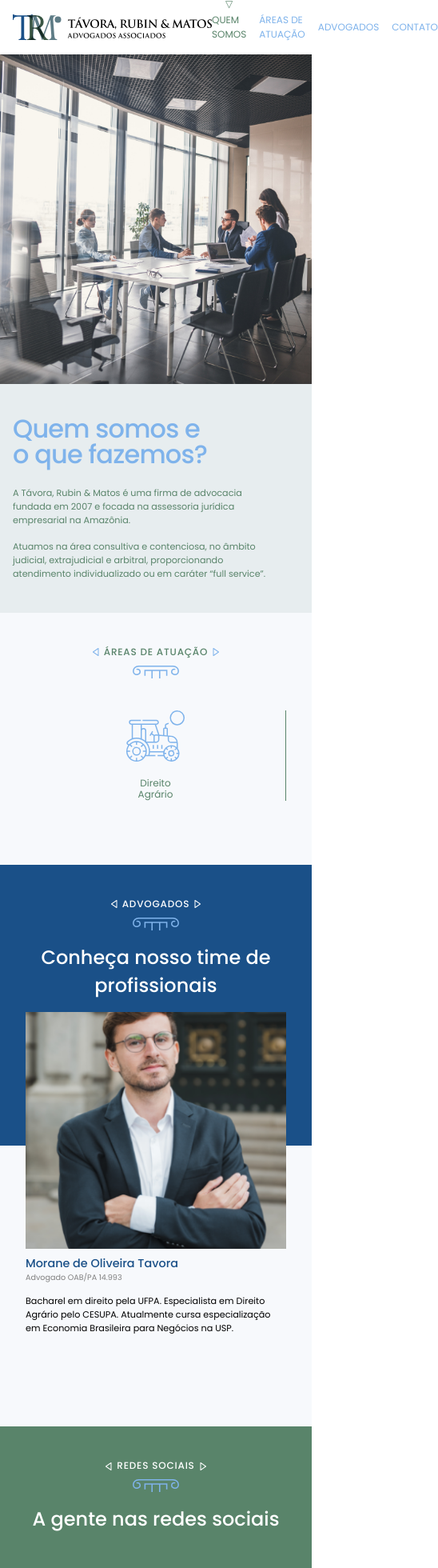
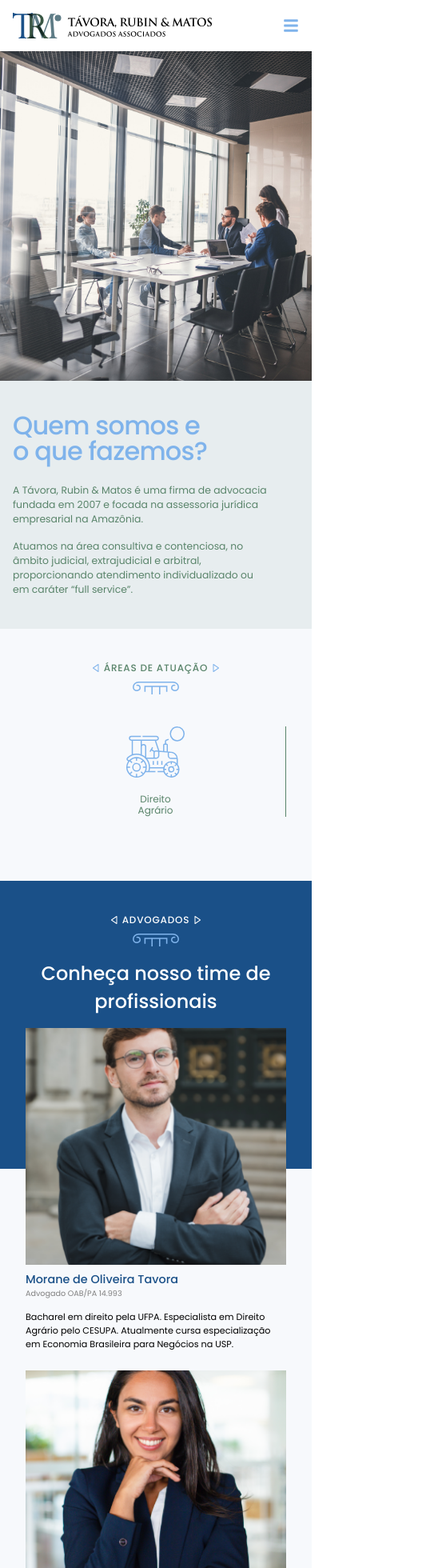
Before and after one commit to ReyHall/Advogados, a React (Vite) app: page / in a window 390 px wide. Shown: the top 1960 px of the page at 80% size, 548 px wide, since content can reach past the window. Built offline with nearby package versions, Linux system fonts and the light colour scheme.

Commit message:
RedesSociais Adicionado

```diff
--- a/src/App.jsx
+++ b/src/App.jsx
@@ -4,7 +4,7 @@ import Navbar from './components/navbar/Navbar';
 import QuemSomos from './components/quemsomos/QuemSomos';
 import AreasAtuacao from './components/areasatuacao/AreasAtuacao';
 import Advogados from './components/advogados/Advogados';
-import NossasRedes from './components/nossasredes/NossasRedes';
+import RedesSociais from './components/redessociais/RedesSociais';
 import Contato from './components/contato/Contato';
 import Footer from './components/footer/Footer';
 
@@ -16,7 +16,7 @@ function App() {
       <QuemSomos />
       <AreasAtuacao />
       <Advogados />
-      <NossasRedes />
+      <RedesSociais />
       <Contato />
       <Footer />
     </>
--- a/src/components/advogados/Advogados.css
+++ b/src/components/advogados/Advogados.css
@@ -1,21 +1,23 @@
-.advogados{
-  background: linear-gradient(var(--blue) 50%, var(--light-blue) 50%);
+.advogados {
+  background: linear-gradient(var(--blue) 45rem, var(--light-blue) 20rem);
 }
 
 .advogados .group-title .sub-title{
   color: var(--white);
 }
 
-.advogados .slide{
-  margin-bottom: 5rem;
+.advogados .box-container{
+  display: grid;
+  grid-template-columns: repeat(auto-fit, minmax(25rem, 1fr));
+  gap: 3rem;
 }
 
-.advogados .slide .imagem:hover .icons{
+.advogados .box-container .box .imagem:hover .icons{
   transform: translateY(0);
   opacity: 1;
 }
 
-.advogados .slide .icons{
+.advogados .box-container .box .icons{
   position: absolute;
   top: 0; left: 0; right: 0;
   background: rgba(26,80,136, 0.6);
@@ -29,41 +31,41 @@
   opacity: 0;
 }
 
-.advogados .slide .icons a{
+.advogados .box-container .box .icons a{
   color: var(--white);
   font-size: 3rem;
 }
 
-.advogados .slide .icons a:hover{
+.advogados .box-container .box .icons a:hover{
   color: var(--ciano);
 }
 
-.advogados .slide .imagem{
+.advogados .box-container .box .imagem{
   position: relative;
   height: 37rem;
   overflow: hidden;
 }
 
-.advogados .slide .imagem img{
+.advogados .box-container .box .imagem img{
   width: 100%;
   height: 100%;
   object-fit: cover;
 }
 
-.advogados .slide .name{
+.advogados .box-container .box .name{
   font-size: 1.8rem;
   font-weight: 500;
   color: var(--blue);
   margin-top: 1rem;
 }
 
-.advogados .slide .oab{
+.advogados .box-container .box .oab{
   color: gray;
   font-size: 1.2rem;
   margin-top: 1rem;
 }
 
-.advogados .slide .text{
+.advogados .box-container .box .text{
   font-size: 1.4rem;
   margin-top: 1.8rem;
 }
--- a/src/components/advogados/Advogados.jsx
+++ b/src/components/advogados/Advogados.jsx
@@ -1,8 +1,6 @@
 import React from "react";
 import { BiLeftArrow } from "react-icons/bi";
 import { BiRightArrow } from "react-icons/bi";
-import { Swiper, SwiperSlide } from 'swiper/react';
-import { Pagination } from 'swiper/modules';
 import { BsFacebook } from "react-icons/bs";
 import { FaTwitter, FaLinkedin } from "react-icons/fa";
 import UnderlineSimbol from '../../assets/underline-simbol.svg'
@@ -14,7 +12,7 @@ import 'swiper/css';
 import 'swiper/css/pagination';
 import './Advogados.css';
 
-const slideItem = [
+const advogadoItem = [
   {
     img: Advogado1,
     alt: 'advogado-1',
@@ -123,36 +121,9 @@ function Advogados() {
           <h3>Conheça nosso time de profissionais</h3>
         </hgroup>
 
-        <Swiper
-          loop={true}
-          pagination={{ clickable: true }}
-          breakpoints={{
-            0: {
-              slidesPerView: 1,
-              slidesPerGroup: 1,
-              spaceBetween: 30,
-              pagination: false
-            },
-            640: {
-              slidesPerView: 2,
-              slidesPerGroup: 2,
-              spaceBetween: 30,
-            },
-            768: {
-              slidesPerView: 3,
-              slidesPerGroup: 3,
-              spaceBetween: 30,
-            },
-            1024: {
-              slidesPerView: 4,
-              slidesPerGroup: 4,
-              spaceBetween: 30,
-            },
-          }}
-          modules={[Pagination]}
-        >
-          {slideItem.map(({ img, alt, redes, name, span, text }, index) => (
-            <SwiperSlide className="slide" key={index}>
+        <div className="box-container">
+          {advogadoItem.map(({ img, alt, redes, name, span, text }, index) => (
+            <div className="box" key={index}>
               <div className="imagem">
                 <img src={img} alt={alt} />
                 <div className="icons">
@@ -167,9 +138,9 @@ function Advogados() {
                 <span className="oab">{span}</span>
                 <p className="text">{text}</p>
               </div>
-            </SwiperSlide>
+            </div>
           ))}
-        </Swiper>
+        </div>
       </div>
     </section>
   )
--- a/src/components/contato/Contato.css
+++ b/src/components/contato/Contato.css
@@ -35,10 +35,19 @@
 .contato .row form textarea{
   width: 100%;
   padding: 0.8rem 1.3rem;
-  font-size: 1.6rem;
-  margin: 1rem 0;
+  font-size: 1.5rem;
+  margin: 0.5rem 0;
   border-radius: 0.5rem;
   border: 0.15rem solid var(--ciano);
+}
+
+.contato .row form input::placeholder,
+.contato .row form textarea::placeholder{
+  color: var(--ciano);
+}
+
+.contato .row form .opcional{
+  font-size: 1rem;
 }
 
 .contato .row form textarea{
--- a/src/components/header/Header.jsx
+++ b/src/components/header/Header.jsx
@@ -40,7 +40,7 @@ function Header() {
   return (
 
     <header className="header">
-      {width > 830 && (
+      {width >= 860 && (
         <div className="header-one">
           <div className="flex">
             <div className="means-of-contact">
--- a/src/components/navbar/Navbar.css
+++ b/src/components/navbar/Navbar.css
@@ -23,6 +23,7 @@
   display: flex;
   align-items: center;
   gap: 2rem;
+  background: var(--white);
 }
 
 .navbar .flex .menu a{
@@ -48,8 +49,35 @@
   color: var(--green);
 }
 
+.navbar .flex .bars{
+  font-size: 2.5rem;
+  color: var(--ciano);
+  cursor: pointer;
+}
+
 @media(max-width: 960px){
   .navbar .flex .logo{
     height: 4rem;
   }
 }
+
+@media(max-width: 860px){
+  .navbar .flex .menu{
+    position: absolute;
+    top: 99%; left: 0; right: 0;
+    flex-direction: column;
+    align-items: flex-start;
+    padding: 2rem;
+    gap: 2rem;
+    clip-path: polygon(0 0, 100% 0, 100% 0, 0 0);
+  }
+
+  .navbar .flex .menu.active{
+    clip-path: polygon(0 0, 100% 0, 100% 100%, 0 100%);
+  }
+
+  .navbar .flex .menu a.active::after{
+    content: "";
+  }
+
+}
--- a/src/components/navbar/Navbar.jsx
+++ b/src/components/navbar/Navbar.jsx
@@ -1,4 +1,5 @@
 import React from "react";
+import { FaBars } from "react-icons/fa";
 import TRM from '../../assets/TRM-logo.svg';
 import './Navbar.css';
 
@@ -6,22 +7,34 @@ const links = [
   { href: '#quemsomos', text: 'Quem Somos' },
   { href: '#areasatuacao', text: 'Áreas de atuação' },
   { href: '#advogados', text: 'Advogados' },
+  { href: '#redessociais', text: 'Redes Sociais' },
   { href: '#contato', text: 'Contato' }
 ]
 
 
 function Navbar() {
   const [nav, setNav] = React.useState('');
+  const [menu, setMenu] = React.useState('');
+  const [width, setWidth] = React.useState(window.innerWidth);
 
   function scrollToSection(event) {
     event.preventDefault();
     const href = event.target.getAttribute('href');
-    const top = document.querySelector(href).offsetTop - 85;
+    const top = document.querySelector(href).offsetTop - 64;
     window.scrollTo({
       top: top,
       behavior: 'smooth'
     })
   }
+
+  React.useEffect(() => {
+    function handleResize() {
+      setWidth(window.innerWidth);
+    }
+
+    window.addEventListener('resize', handleResize);
+    return () => window.removeEventListener('resize', handleResize);
+  }, [])
 
 
   React.useEffect(() => {
@@ -32,6 +45,7 @@ function Navbar() {
     function handleScroll() {
       const headerOne = document.querySelector('.header .header-one');
       setNav(window.scrollY >= (headerOne?.clientHeight || 0) ? 'active' : '');
+      setMenu(false);
     }
 
     function scrollSpy() {
@@ -59,17 +73,18 @@ function Navbar() {
       window.removeEventListener('scroll', handleScroll);
       window.removeEventListener('scroll', scrollSpy);
     }
-  }, [])
+  }, [nav])
 
   return (
     <nav className={`navbar ${nav}`} >
       <div className="container flex">
         <img className="logo" src={TRM} alt="trm" />
-        <div className="menu">
+        <div className={`menu ${menu ? 'active' : ''}`}>
           {links.map(({ href, text }, index) => (
             <a onClick={scrollToSection} href={href} key={index}>{text}</a>
           ))}
         </div>
+        {width <= 860 && <FaBars onClick={() => setMenu(!menu)} className="bars" />}
       </div>
     </nav>
   )
--- a/src/components/nossasredes/NossasRedes.css
+++ /dev/null
@@ -1,7 +0,0 @@
-.nossas-redes{
-  background: var(--green);
-}
-
-.nossas-redes .group-title .sub-title{
-  color: var(--white);
-}
--- a/src/components/quemsomos/QuemSomos.css
+++ b/src/components/quemsomos/QuemSomos.css
@@ -44,3 +44,11 @@
   color: var(--green);
   font-size: 1.4rem;
 }
+
+
+
+@media(max-width: 460px){
+  .quem-somos .content .flex-text p{
+    font-size: 1.55rem;
+  }
+}
--- /dev/null
+++ b/src/components/redessociais/RedesSociais.css
@@ -0,0 +1,7 @@
+.redes-sociais{
+  background: var(--green);
+}
+
+.redes-sociais .group-title .sub-title{
+  color: var(--white);
+}
--- a/src/components/nossasredes/NossasRedes.jsx
+++ b/src/components/redessociais/RedesSociais.jsx
@@ -2,11 +2,11 @@ import React from "react";
 import { BiLeftArrow } from "react-icons/bi";
 import { BiRightArrow } from "react-icons/bi";
 import UnderlineSimbol from '../../assets/underline-simbol.svg';
-import './NossasRedes.css';
+import './RedesSociais.css';
 
-function NossasRedes() {
+function RedesSociais() {
   return (
-    <section className="nossas-redes">
+    <section className="redes-sociais" id="redessociais">
       <div className="container">
         <hgroup className="group-title">
           <h2 className="sub-title"> <BiLeftArrow /> Redes Sociais <BiRightArrow />
@@ -19,4 +19,4 @@ function NossasRedes() {
   )
 }
 
-export default NossasRedes;
+export default RedesSociais;
```
Also changed, not shown: src/components/contato/Contato.jsx (+5 -13 lines).
